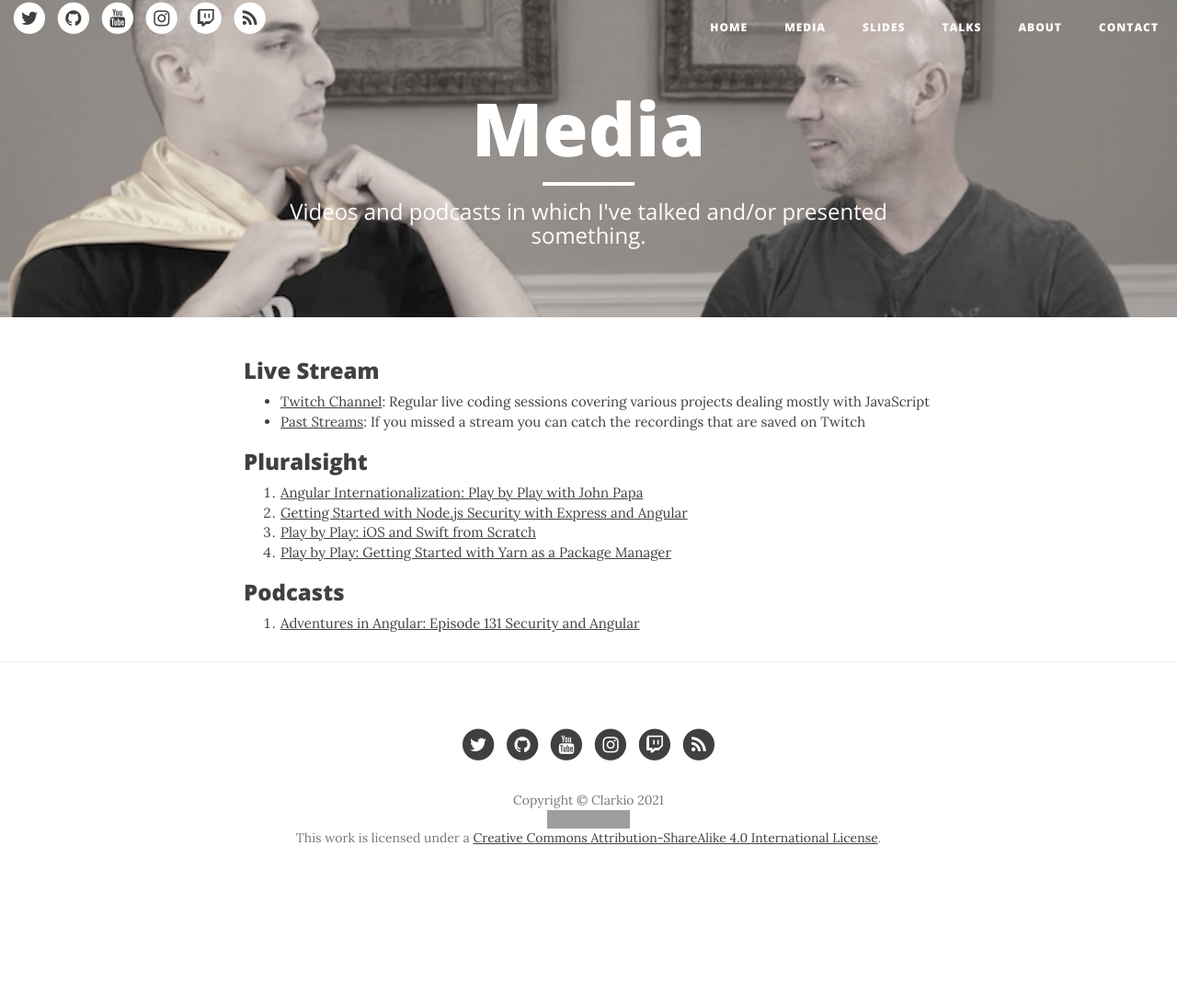
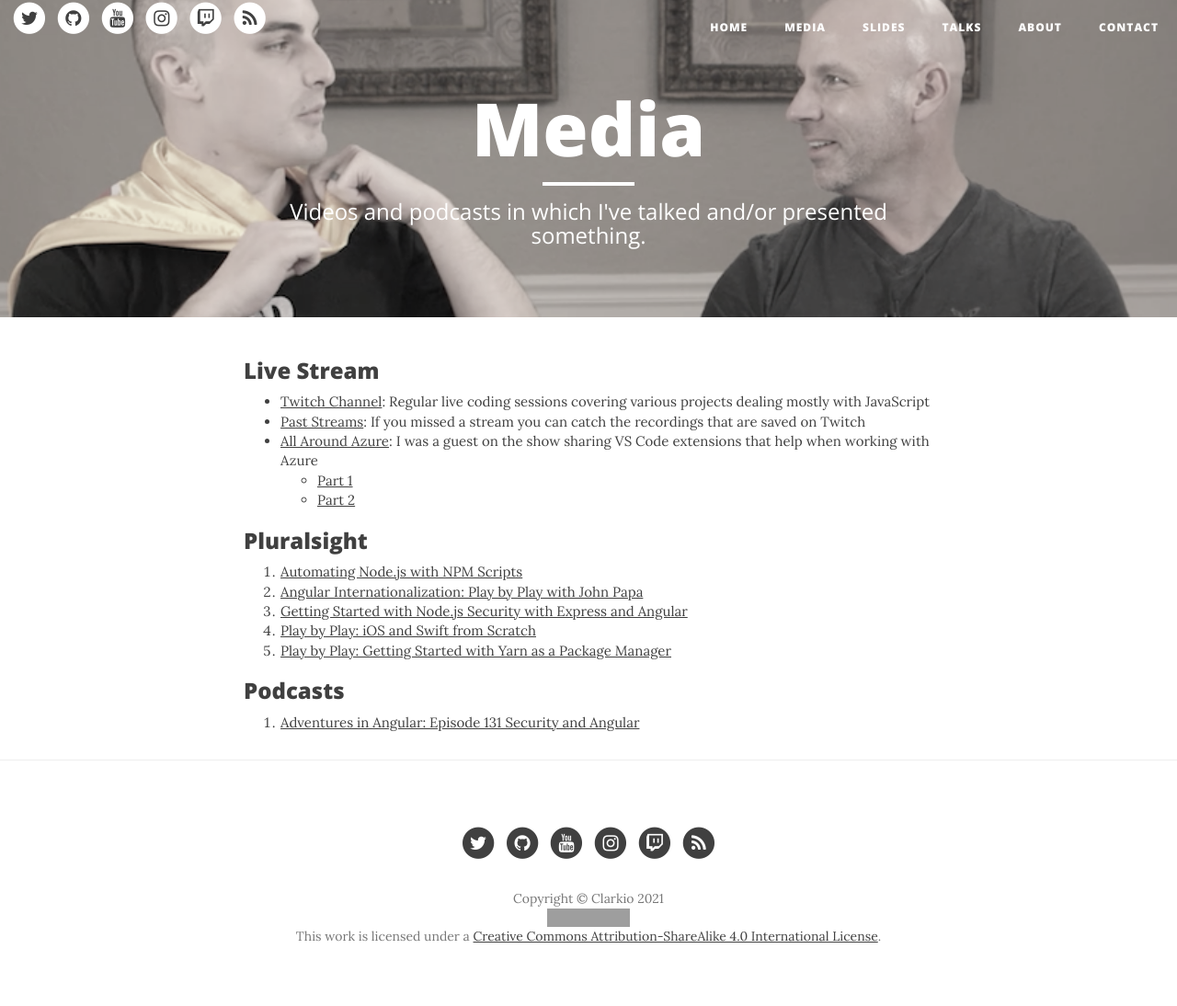
Before and after one commit to clarkio/clarkio.github.io, a Jekyll site: the page built from media.md, in a window 1280 px wide. Shown: the whole page at 92% size. Built offline with Jekyll 4.4.1, drawn with Linux system fonts in a browser that asks for light colours; nearby versions of some CDN libraries; before the commit the page ends 987 px from its top, so only the background shows below that; grey boxes are pictures that could not be loaded.

Commit message:
Update media.md

```diff
--- a/media.md
+++ b/media.md
@@ -11,13 +11,17 @@ order: 2
 
 - [Twitch Channel](https://twitch.tv/clarkio): Regular live coding sessions covering various projects dealing mostly with JavaScript
 - [Past Streams](https://twitch.tv/clarkio/videos): If you missed a stream you can catch the recordings that are saved on Twitch
+- [All Around Azure](https://blog.allaroundazure.com/): I was a guest on the show sharing VS Code extensions that help when working with Azure
+  - [Part 1](https://www.youtube.com/watch?v=CTwjrxwWoLQ)
+  - [Part 2](https://www.youtube.com/watch?v=rTAWOxr210Y)
 
 ### Pluralsight
 
+1. [Automating Node.js with NPM Scripts](https://www.pluralsight.com/courses/automating-nodejs-npm-scripts)
 1. [Angular Internationalization: Play by Play with John Papa](http://bit.ly/1Q6XrJI)
-2. [Getting Started with Node.js Security with Express and Angular](http://bit.ly/2cJyxhD)
-3. [Play by Play: iOS and Swift from Scratch](http://bit.ly/2nvJY1j)
-4. [Play by Play: Getting Started with Yarn as a Package Manager](https://www.pluralsight.com/courses/play-by-play-yarn-package-manager)
+1. [Getting Started with Node.js Security with Express and Angular](http://bit.ly/2cJyxhD)
+1. [Play by Play: iOS and Swift from Scratch](http://bit.ly/2nvJY1j)
+1. [Play by Play: Getting Started with Yarn as a Package Manager](https://www.pluralsight.com/courses/play-by-play-yarn-package-manager)
 
 ### Podcasts
 
```
